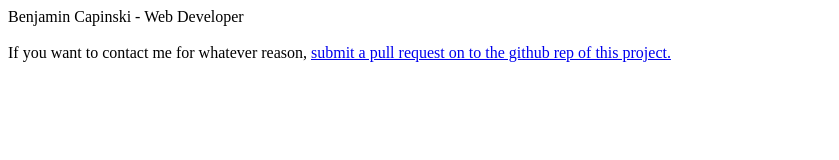
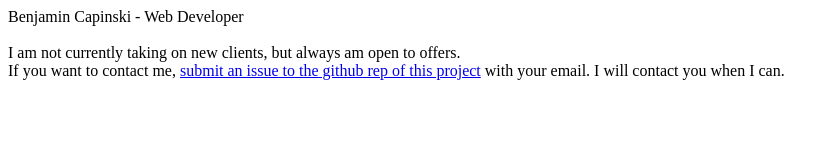
Before and after one commit to bcapinski/bcapinski.github.io, a plain HTML site: page index.html in a window 1280 px wide. Shown: the whole page, without its empty margins (0-839 px from the left). Drawn offline with Linux system fonts and the light colour scheme.

Commit message:
Update index.html

```diff
--- a/index.html
+++ b/index.html
@@ -1,4 +1,6 @@
 Benjamin Capinski - Web Developer
 <br/>
 <br/>
-If you want to contact me for whatever reason, <a href="https://github.com/capinski/capinski.github.io">submit a pull request on to the github rep of this project.</a>
+I am not currently taking on new clients, but always am open to offers.
+<br/>
+If you want to contact me, <a href="https://github.com/capinski/capinski.github.io">submit an issue to the github rep of this project</a> with your email. I will contact you when I can.
```
